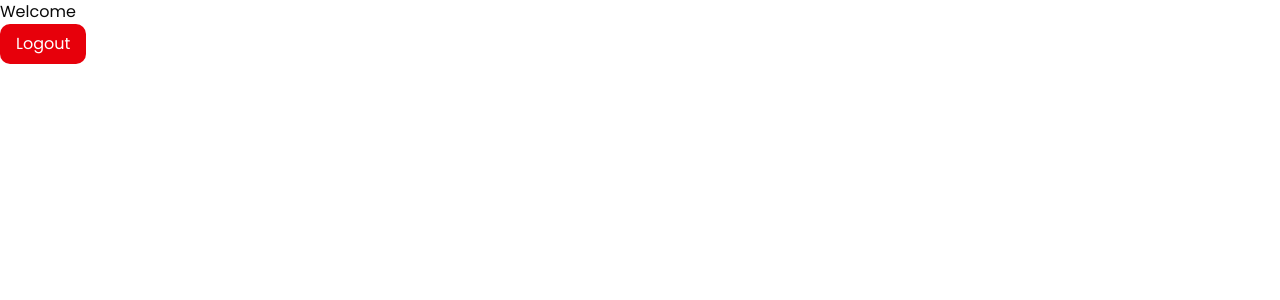
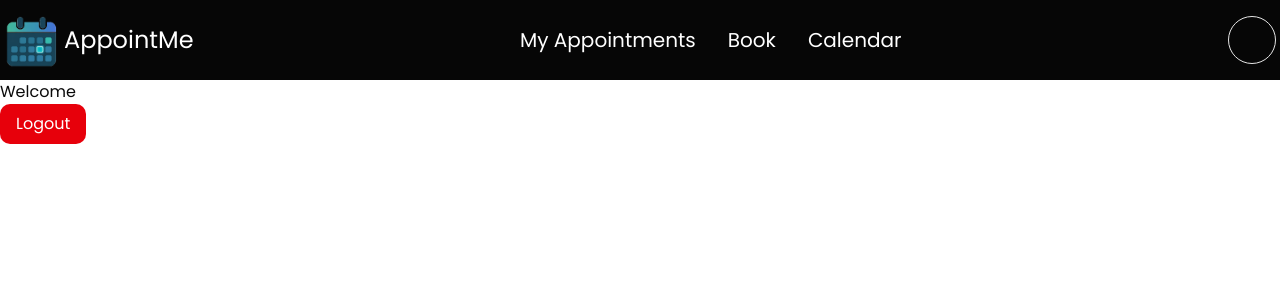
Before and after one commit to ChrApostolidis/appointment-app, a Next.js app: page / in a window 1280 px wide. Shown: the top 300 px of the page. Built offline with nearby package versions, Linux system fonts and the light colour scheme; no server answers.

Commit message:
add basic structure for header of the app

```diff
--- /dev/null
+++ b/app/components/Header.tsx
@@ -0,0 +1,100 @@
+"use client";
+
+import { useEffect, useState } from "react";
+import Image from "next/image";
+import { motion } from "framer-motion";
+
+interface NavMenuItem {
+  name: string;
+  link: string;
+}
+
+export default function Header() {
+  const [isSticky, setIsSticky] = useState(false);
+  const [menuOpen, setMenuOpen] = useState(false);
+
+  const NavMenuItems: NavMenuItem[] = [
+    { name: "My Appointments", link: "#events"},
+    { name: "Book", link: "#books" },
+    { name: "Calendar", link: "#calendar"},
+  ];
+
+  useEffect(() => {
+    const handleScroll = () => {
+      setIsSticky(window.scrollY > 50);
+    };
+    window.addEventListener("scroll", handleScroll);
+    return () => window.removeEventListener("scroll", handleScroll);
+  }, []);
+
+  return (
+    <>
+      {/* Spacer to prevent layout shift when header is fixed */}
+      <div className="h-20"></div>
+      <header
+        className={`h-20 fixed top-0 left-0 w-full z-50 transition-all duration-500 ${
+          isSticky ? "bg-[#000000] shadow-lg" : "bg-[#060606]"
+        }`}
+      >
+        <div className="flex justify-between items-center h-20">
+          <div className="flex items-center ">
+            <div className="flex items-center justify-center">
+              <Image
+                src="/app-logo.png"
+                alt="App Logo"
+                width={64}
+                height={64}
+              />
+              <p className="text-white text-xl lg:text-2xl">AppointMe</p>
+            </div>
+          </div>
+          <div className="hidden lg:flex gap-10 items-center">
+            <nav className="">
+              <ul className="flex space-x-8">
+                {NavMenuItems.map(({ name, link }) => (
+                  <li key={name}>
+                    <a
+                      href={link}
+                      className="text-white hover:text-secondary-foreground lg:text-xl"
+                    >
+                      {name}
+                    </a>
+                  </li>
+                ))}
+              </ul>
+            </nav>
+          </div>
+          <div className="hidden lg:flex">
+            <div className="border-1 w-12 h-12 rounded-full mr-1" />
+          </div>
+          {/* Burger Button */}
+          <div className="relative bg-[#2f7899] rounded-2xl hover:cursor-pointer flex items-center justify-center p-1 m-2 lg:hidden">
+            <button
+              onClick={() => setMenuOpen(() => !menuOpen)}
+              className="w-10 h-10 flex items-center justify-center relative lg:hidden"
+            >
+              <span className="relative w-6 h-6">
+                <motion.span
+                  style={{ transformOrigin: "center" }}
+                  className="absolute left-1/2 top-1/2 -translate-x-1/2 -translate-y-1/2 block h-0.5 w-6 bg-white rounded"
+                  animate={
+                    menuOpen ? { rotate: 45, y: 0 } : { rotate: 0, y: -6 }
+                  }
+                  transition={{ duration: 0.2 }}
+                />
+                <motion.span
+                  style={{ transformOrigin: "center" }}
+                  className="absolute left-1/2 top-1/2 -translate-x-1/2 -translate-y-1/2 block h-0.5 w-6 bg-white rounded"
+                  animate={
+                    menuOpen ? { rotate: -45, y: 0 } : { rotate: 0, y: 6 }
+                  }
+                  transition={{ duration: 0.2 }}
+                />
+              </span>
+            </button>
+          </div>
+        </div>
+      </header>
+    </>
+  );
+}
--- a/app/globals.css
+++ b/app/globals.css
@@ -57,7 +57,7 @@ body {
   --primary:  #101827;
   --primary-foreground: oklch(0.985 0 0);
   --secondary: #00d3f2;
-  --secondary-foreground: oklch(0.205 0 0);
+  --secondary-foreground: #2f7899;
   --muted: oklch(0.97 0 0);
   --muted-foreground: oklch(0.556 0 0);
   --accent: oklch(0.97 0 0);
--- a/app/page.tsx
+++ b/app/page.tsx
@@ -1,8 +1,10 @@
 import LogOutButton from "@/auth/components/LogOutButton";
+import Header from "./components/Header";
 
 export default function Home() {
   return (
     <div>
+      <Header />
       <h1>Welcome</h1>
       <LogOutButton />
     </div>
--- a/package.json
+++ b/package.json
@@ -27,6 +27,7 @@
     "framer-motion": "^12.23.24",
     "jose": "^6.1.0",
     "lucide-react": "^0.546.0",
+    "motion": "^12.23.24",
     "next": "15.5.6",
     "pg": "^8.16.3",
     "postgres": "^3.4.7",
```
Also changed, not shown: public/app-logo.png (added), 1 other file (tests, documents, lock files or other folders).
